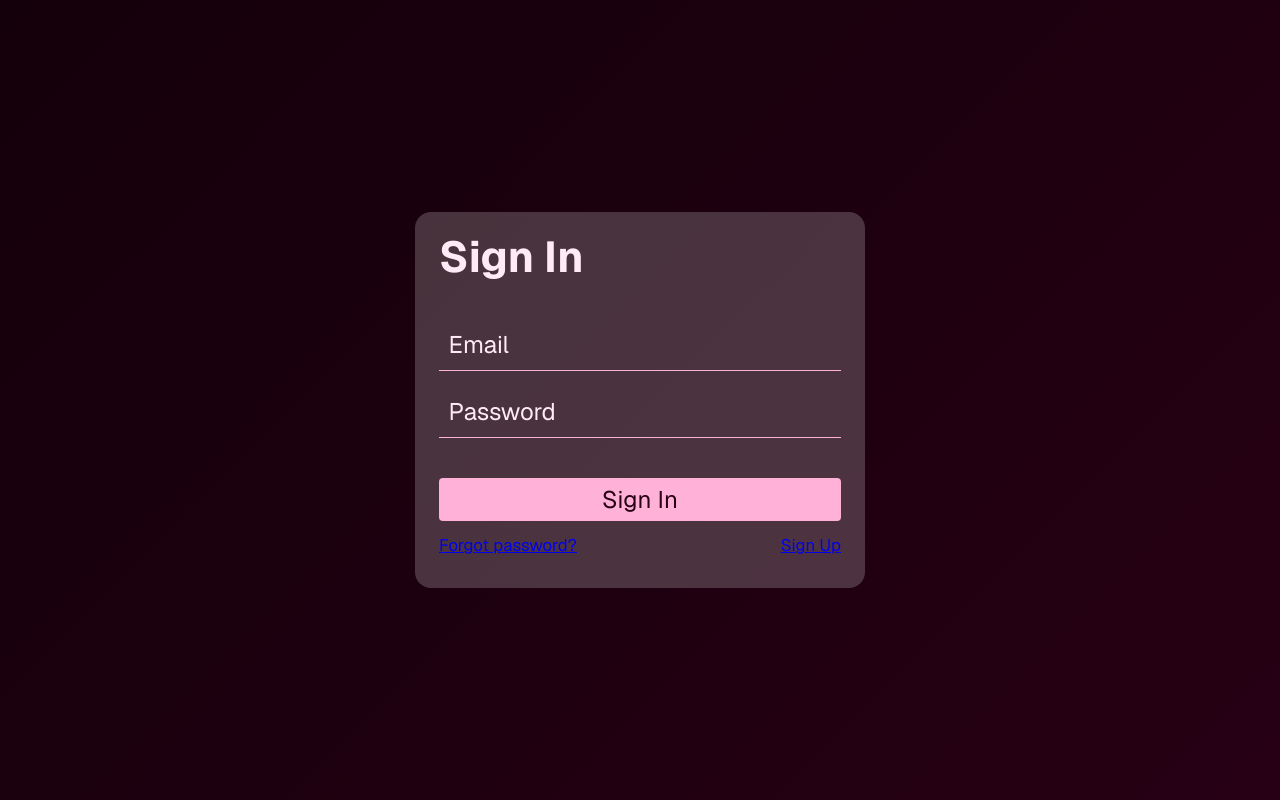
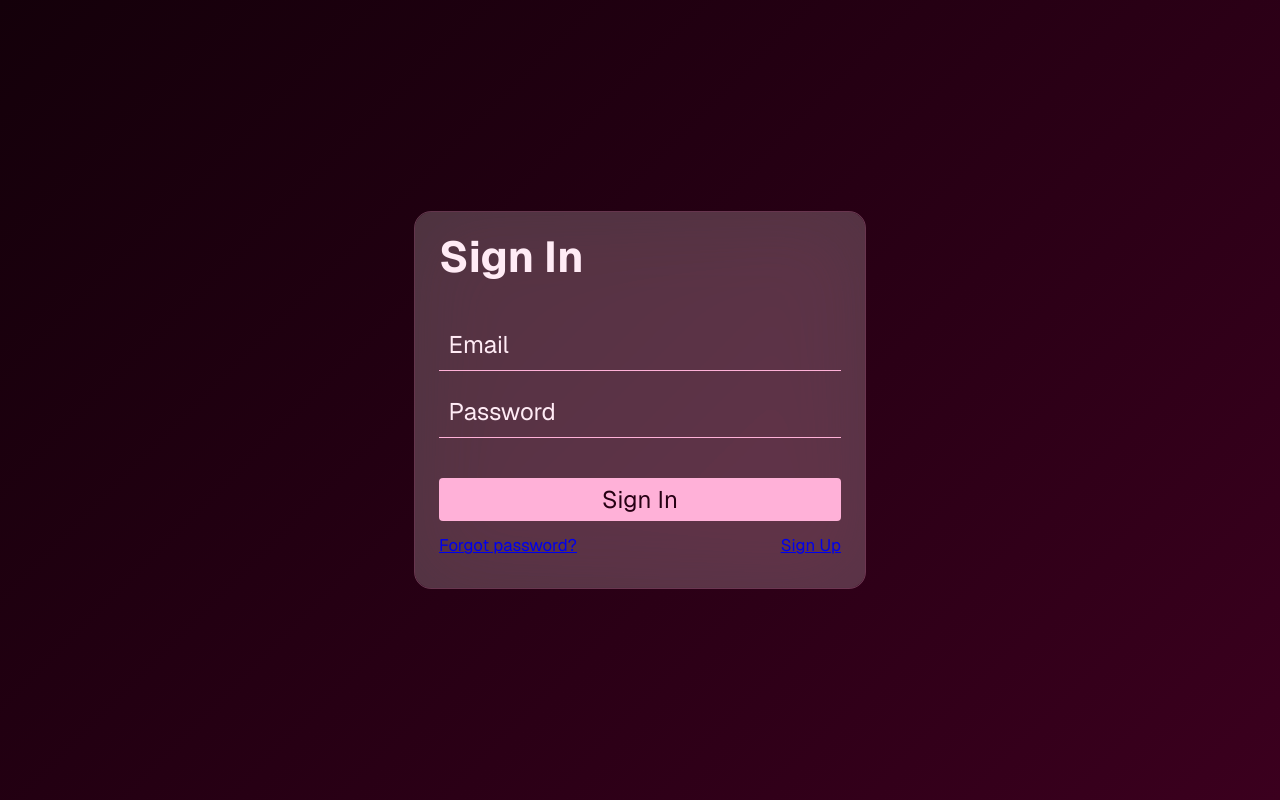
Before and after one commit to divineLush/ng-auth-form, an Angular app: page / in a window 1280 px wide. Built offline with nearby package versions, Linux system fonts and the light colour scheme.

Commit message:
nicer colors & borders

```diff
--- a/src/app/app.component.css
+++ b/src/app/app.component.css
@@ -1,8 +1,6 @@
 main {
   position: relative;
   height: 100%;
-  color: var(--primary);
-  background: linear-gradient(135deg, var(--bg-primary), var(--bg-secondary));
   overflow: hidden;
   display: flex;
   align-items: center;
--- a/src/app/components/auth-form/auth-form.component.css
+++ b/src/app/components/auth-form/auth-form.component.css
@@ -1,17 +1,19 @@
 :host {
   width: 100%;
   max-width: 450px;
+  background: var(--bg-blur);
+  border-radius: 16px;
+  backdrop-filter: blur(40px) saturate(1.4);
+  outline: 1px solid oklch(84.56% 0.1026579399612716 348.10311459213074 / 30%);
 }
 
 .auth-form {
   margin: auto;
   padding: 1rem;
   position: relative;
-  border-radius: 16px;
   display: flex;
   flex-direction: column;
   gap: 16px;
-  background: var(--bg-blur);
 }
 
 .auth-form.loading {
@@ -30,8 +32,8 @@
 }
 
 .link:focus {
-  outline: .06rem solid var(--primary);
-  outline-offset: .06rem;
+  outline: 1px solid var(--primary);
+  outline-offset: 1px;
 }
 
 .link:visited {
@@ -51,8 +53,8 @@
 }
 
 .submit-btn:focus {
-  outline: .06rem solid var(--primary);
-  outline-offset: .06rem;
+  outline: 1px solid var(--primary);
+  outline-offset: 1px;
 }
 
 .hint {
--- a/src/app/components/auth-input/auth-input.component.css
+++ b/src/app/components/auth-input/auth-input.component.css
@@ -12,7 +12,7 @@
   padding: .4rem;
   background: transparent;
   border: none;
-  border-bottom: .06rem solid var(--border);
+  border-bottom: 1px solid var(--border);
   line-height: 1;
   -webkit-text-fill-color: var(--primary) !important;
   -webkit-background-clip: text !important;
@@ -21,6 +21,6 @@
 
 .auth-input:focus {
   border: none;
-  outline: .06rem solid var(--primary);
-  outline-offset: .06rem;
+  outline: 1px solid var(--primary);
+  outline-offset: 1px;
 }
--- a/src/styles.css
+++ b/src/styles.css
@@ -3,6 +3,7 @@
   --bg-blur: oklch(100% 0 0 / 20%);
   --bg-primary: oklch(12.66% 0.0532 347.99);
   --bg-secondary: oklch(17.87% 0.0737 353.06);
+  --bg-tertiary: oklch(22.96% 0.0939 356.22);
   --invalid: oklch(65.17% 0.2581 0.08);
   --border: oklch(84.56% 0.1026579399612716 348.10311459213074);
   --md: 968px;
@@ -30,6 +31,8 @@ body {
   margin: 0;
   font-size: 1rem;
   height: 100%;
+  color: var(--primary);
+  background: linear-gradient(135deg, var(--bg-primary), var(--bg-secondary), var(--bg-tertiary));
 }
 
 @media screen and (max-width: var(--md)) {
```
